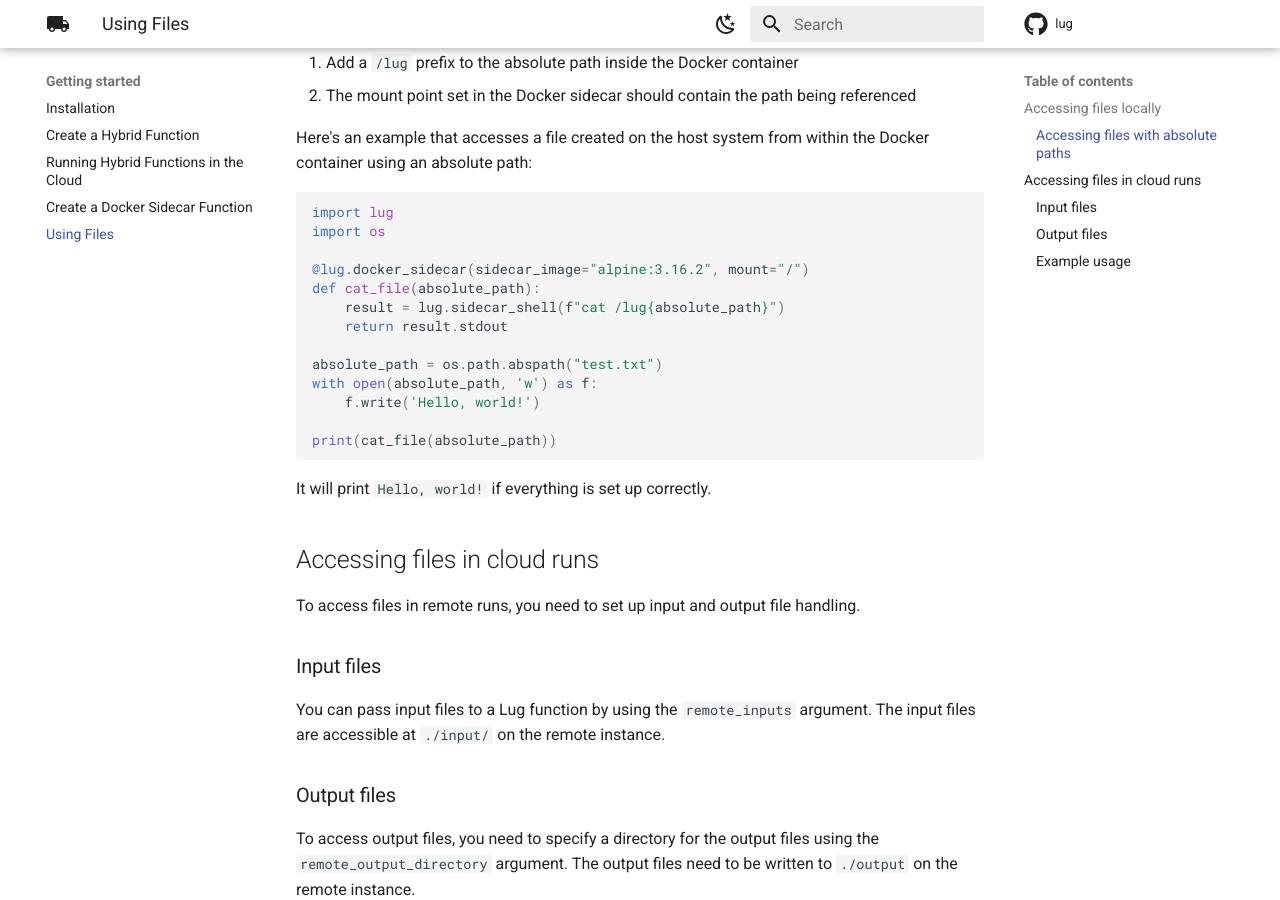
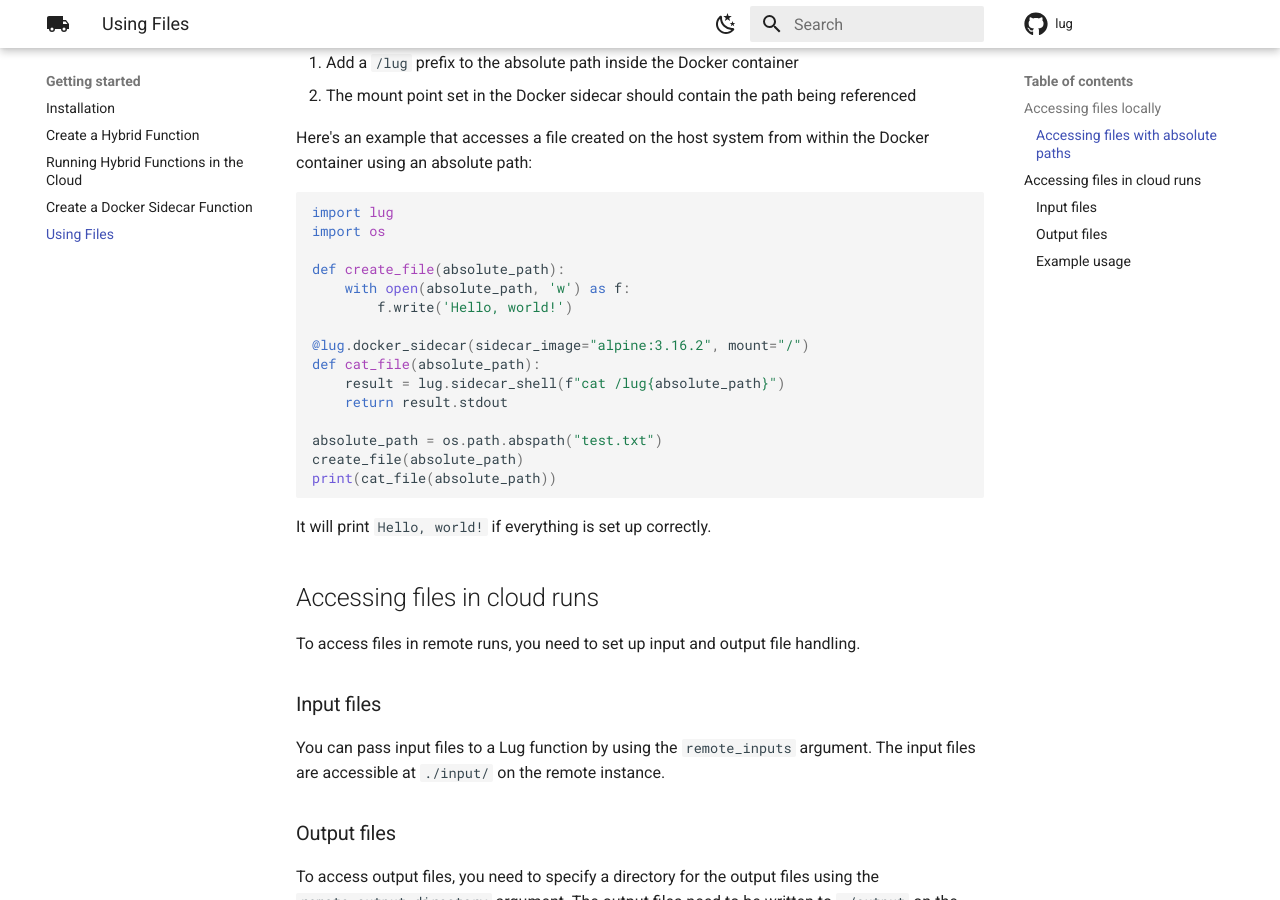
Before and after one commit to trytoolchest/lug, an MkDocs documentation site: the page built from docs/docs/getting-started/using-files.md, in a window 1280 px wide and 900 px high, scrolled down 1013 px. Built offline with MkDocs 1.6.1 and Material for MkDocs 9.7.7, drawn with Linux system fonts in a browser that asks for light colours; comment, search, counter and statistics services are not loaded.

Commit message:
fix: docs ordering

````diff
--- a/docs/docs/getting-started/using-files.md
+++ b/docs/docs/getting-started/using-files.md
@@ -46,15 +46,17 @@
 import lug
 import os
 
+def create_file(absolute_path):
+    with open(absolute_path, 'w') as f:
+        f.write('Hello, world!')
+
 @lug.docker_sidecar(sidecar_image="alpine:3.16.2", mount="/")
 def cat_file(absolute_path):
     result = lug.sidecar_shell(f"cat /lug{absolute_path}")
     return result.stdout
 
 absolute_path = os.path.abspath("test.txt")
-with open(absolute_path, 'w') as f:
-    f.write('Hello, world!')
-
+create_file(absolute_path)
 print(cat_file(absolute_path))
 ```
 
````
